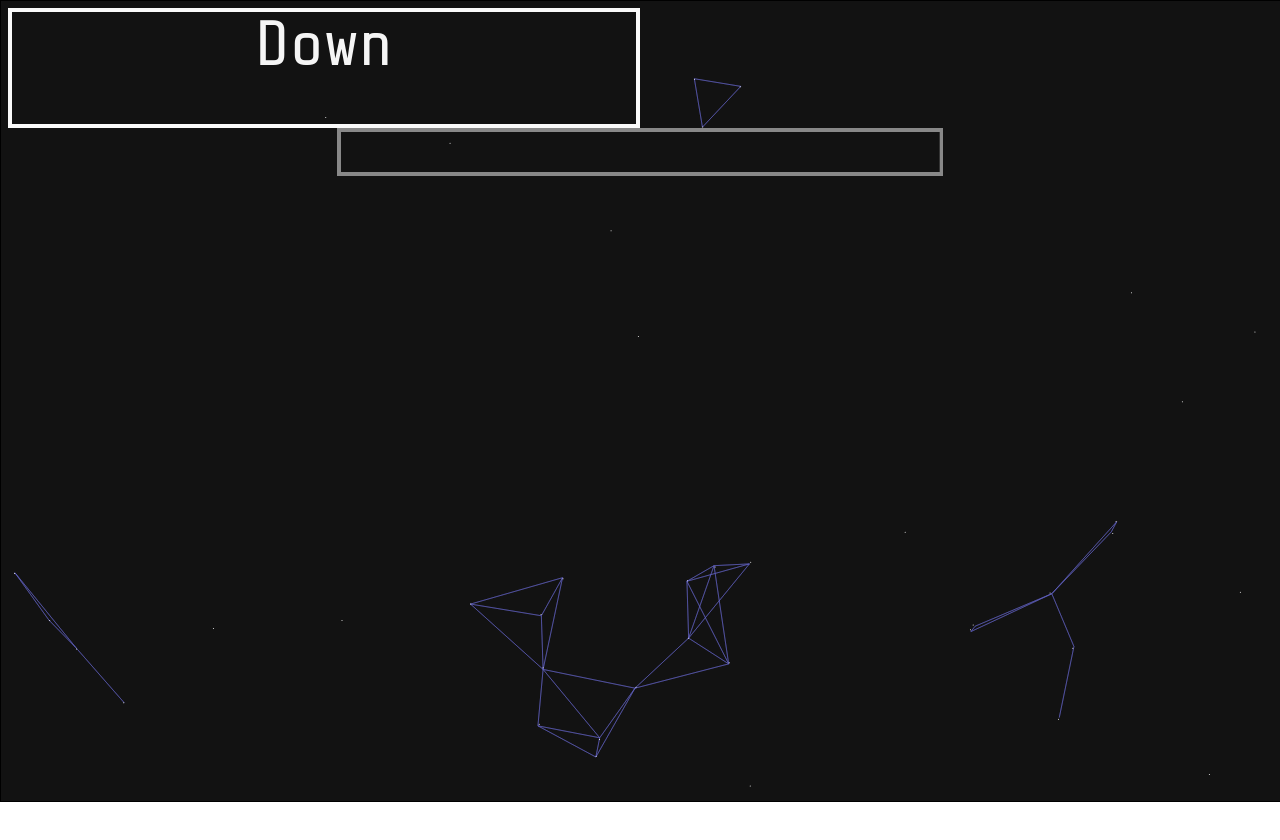
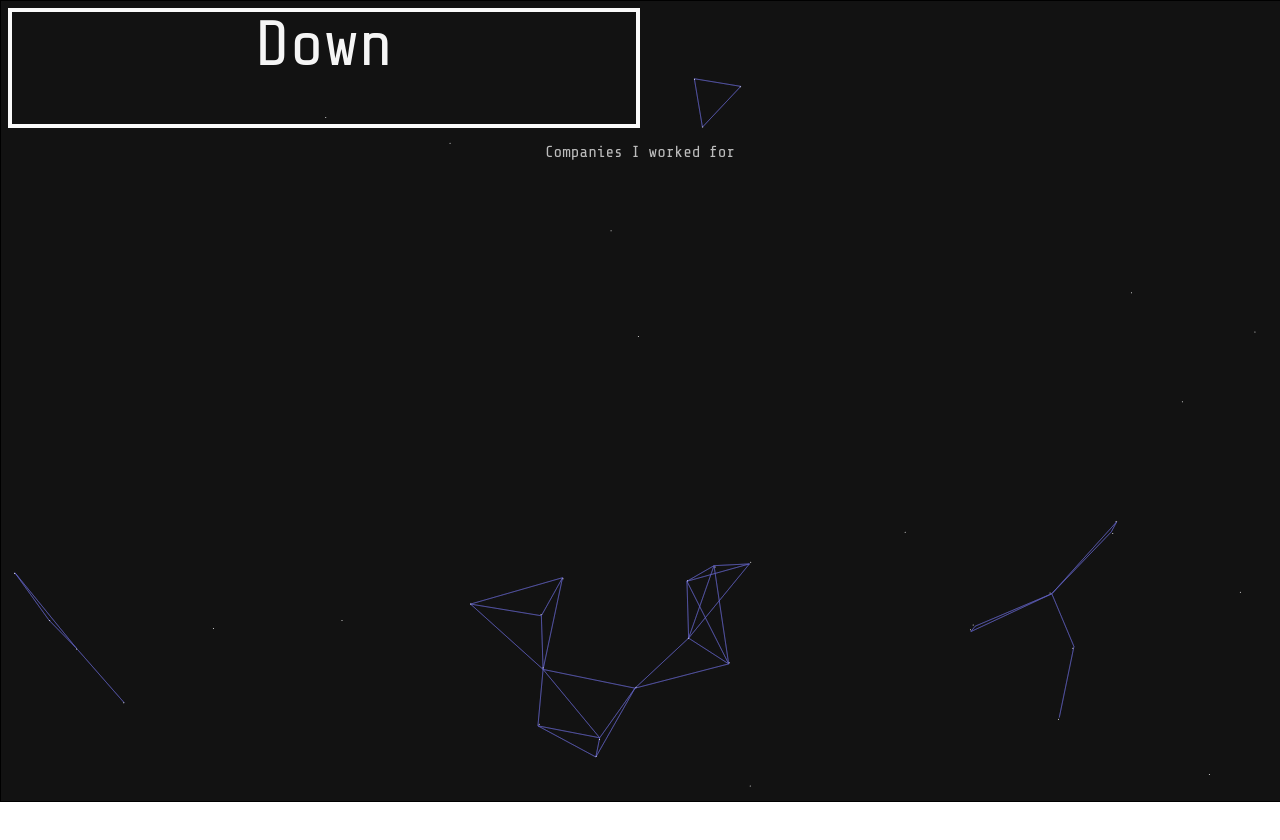
Before and after one commit to GiacomoRobino/fast-portfolio, an Angular app: page / in a window 1280 px wide. Shown: the top 840 px of the page. Built offline with nearby package versions, Linux system fonts and the light colour scheme.

Commit message:
fixed jobs and studies header

```diff
--- a/src/app/components/about-me/about-me.component.html
+++ b/src/app/components/about-me/about-me.component.html
@@ -5,27 +5,27 @@
   <div class="jobs">
     <div class="jobs-list-container">
       <div class="jobs-list">
-        <div #jobsHeader class="jobs-header">
-          <app-animated-border-button #navigationButton class="header-button">
-            <div #jobsHeaderText class="companies-header-class">
-              Companies I worked for
-            </div>
-          </app-animated-border-button>
+        <div class="jobs-header header-button companies-header-class">
+          <span #jobsHeaderText>Companies I worked for</span>
         </div>
-
         <div class="jobs-icon-container-1">
           <div class="centerer job-name job-description" #jobDescription>
-            {{shownJob.name}}
+            {{ shownJob.name }}
           </div>
           <div class="jobs-icon-container-2" class="centerer">
             <div *ngFor="let job of jobs; index as i">
               <div class="card">
-                <app-job-card class="inner-card" (updateJob)="showJob(job)" (leaveJob)="hideJob()" [job]="job"></app-job-card>
+                <app-job-card
+                  class="inner-card"
+                  (updateJob)="showJob(job)"
+                  (leaveJob)="hideJob()"
+                  [job]="job"
+                ></app-job-card>
               </div>
             </div>
           </div>
           <div class="centerer job-description" #jobDescription>
-            {{shownJob.description}}
+            {{ shownJob.description }}
           </div>
         </div>
       </div>
@@ -35,12 +35,8 @@
   <div class="jobs">
     <div class="jobs-list-container">
       <div class="jobs-list">
-        <div #jobsHeader class="jobs-header">
-          <app-animated-border-button #navigationButton class="header-button">
-            <div #jobsHeaderText class="companies-header-class">
-              Places where I studied
-            </div>
-          </app-animated-border-button>
+        <div class="jobs-header header-button companies-header-class">
+          <span #jobsHeaderText>Places where I studied</span>
         </div>
         <div *ngFor="let study of studies; index as i">
           <div class="card">
--- a/src/app/components/about-me/about-me.component.scss
+++ b/src/app/components/about-me/about-me.component.scss
@@ -1,10 +1,9 @@
-
-.card{
+.card {
   display: flex;
   justify-content: center;
 }
 
-.jobs{
+.jobs {
   display: flex;
   flex-direction: row;
   align-content: flex-start;
@@ -12,14 +11,14 @@
   align-items: flex-start;
 }
 
-.jobs-list-container{
+.jobs-list-container {
   display: flex;
   align-items: center;
   justify-content: center;
   width: 100%;
 }
 
-.jobs-list{
+.jobs-list {
   display: flex;
   flex-direction: column;
   align-content: flex-start;
@@ -28,18 +27,23 @@
   width: 100%;
 }
 
-.companies-header-class{
+.companies-header-class {
   color: transparent;
 }
 
-
-.jobs-header{
+.jobs-header {
+  display: table;
   height: 3rem;
+  width: 60%;
+  text-align: center;
+}
+span {
   color: transparent;
-    width: 60%;
+  display: table-cell;
+  vertical-align: middle;
 }
 
-.main-container{
+.main-container {
   height: 100%;
   width: 100%;
   display: flex;
@@ -47,33 +51,34 @@
   justify-content: center;
 }
 
-.main-text{
+.main-text {
   margin-top: 25%;
   text-align: center;
 }
 
-.inner-card{
+.inner-card {
   display: flex;
   flex-direction: row;
   justify-content: space-evenly;
 }
 
-.jobs-icon-container-1{
+.jobs-icon-container-1 {
   display: flex;
   flex-direction: row;
   align-items: center;
 }
 
-.jobs-icon-container-2{}
+.jobs-icon-container-2 {
+}
 
-.centerer{
+.centerer {
   width: 33.3%;
 }
 
-.job-name{
+.job-name {
   text-align: right;
 }
 
-.job-description{
+.job-description {
   color: transparent;
 }
--- a/src/app/components/about-me/about-me.component.ts
+++ b/src/app/components/about-me/about-me.component.ts
@@ -31,9 +31,6 @@ export class AboutMeComponent implements OnInit {
   jobCards: QueryList<JobCardComponent> = new QueryList();
   @ViewChildren(forwardRef(() => StudyCardComponent))
   studyCards: QueryList<StudyCardComponent> = new QueryList();
-  @ViewChildren(forwardRef(() => AnimatedBorderButtonComponent))
-  jobsHeader: QueryList<AnimatedBorderButtonComponent> = new QueryList();
-  @ViewChildren('studiesHeader') studiesHeader: any = new QueryList();
   @ViewChildren('jobsHeaderText') jobsHeaderText: any = new QueryList();
   @ViewChild('mainText') mainText: any;
   @ViewChild('mainContainer') mainContainer: any;
@@ -149,24 +146,22 @@ export class AboutMeComponent implements OnInit {
   animateJobs(timer: number) {
     return new Promise((resolve, reject) => {
       const tl = gsap.timeline();
+      console.log(this.jobsHeaderText);
       setTimeout(() => {
-        this.jobsHeader.first
-          .showBorder(1)
-          .then(() =>
             tl.to(this.jobsHeaderText.first.nativeElement, {
               duration: 1,
               color: 'white',
+            });
+            tl.to(this.jobsHeaderText.last.nativeElement, {
+              duration: 1,
+              color: 'white',
             })
-          )
+          .then(() => this.animateJobCards())
           .then(() =>
-            this.jobsHeader.last.showBorder(1).then(() => {
-              tl.to(this.jobsHeaderText.last.nativeElement, {
-                duration: 1,
-                color: 'white',
-              });
-            })
-          )
-          .then(() => this.animateJobCards())
+          () => {
+            ;
+          }
+        )
           .then(() => this.animateStudyCards());
       }, timer);
     });
--- a/src/app/components/common-components/animated-border-button/animated-border-button.component.scss
+++ b/src/app/components/common-components/animated-border-button/animated-border-button.component.scss
@@ -7,7 +7,6 @@
     align-items: center;
     flex-direction: column;
     justify-content: space-evenly;
-
   }
 
   svg {
```
Lines whose indentation alone changed are shown as unchanged.
